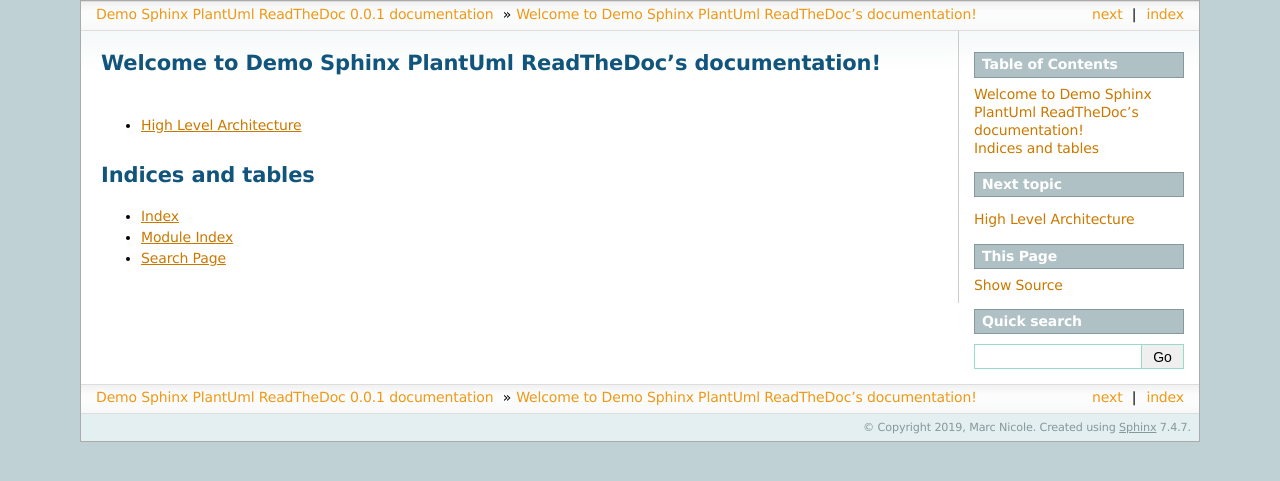
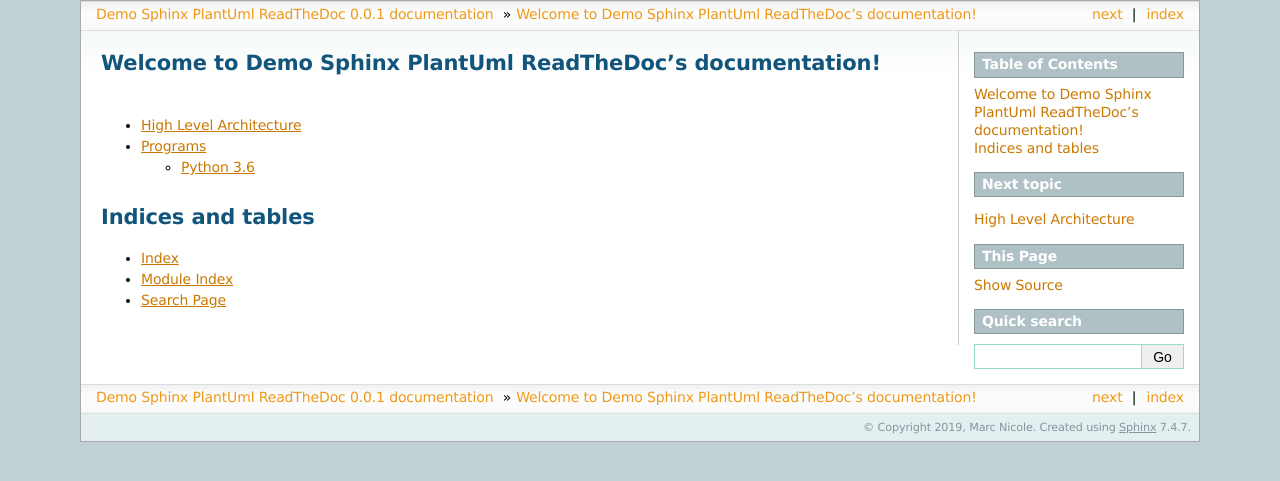
Before and after one commit to marcnicole/demoSphinxPlantUMLReadTheDocs, a Sphinx documentation site: the page built from source/index.rst, in a window 1280 px wide. Shown: the top 481 px of the page. Built offline with Sphinx 7.4.7, drawn with Linux system fonts in a browser that asks for light colours.

Commit message:
some structure added

```diff
--- a/source/index.rst
+++ b/source/index.rst
@@ -11,7 +11,7 @@ Welcome to Demo Sphinx PlantUml ReadTheDoc's documentation!
    :glob:
 
    */index
-   *
+
 
 
 
--- /dev/null
+++ b/source/programs/Python_3_6/index.rst
@@ -0,0 +1,7 @@
+Python 3.6
+==========
+
+.. toctree::
+   :glob:
+
+   *
--- /dev/null
+++ b/source/programs/Python_3_6/install.rst
@@ -0,0 +1,4 @@
+Install of Python 3.6
+=====================
+
+do this do that
--- /dev/null
+++ b/source/programs/index.rst
@@ -0,0 +1,7 @@
+Programs
+========
+
+.. toctree::
+   :glob:
+
+   */index
```
